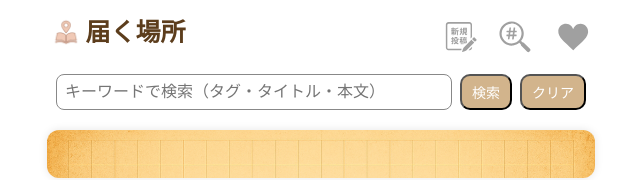
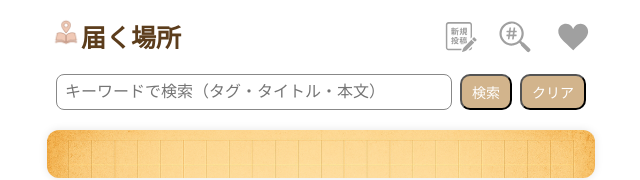
Before and after one commit to yujin-cliud/todoku-basho, a plain HTML site: page index.html in a window 1280 px wide. Shown: the top 180 px of the page, without its empty margins (319-959 px from the left). Drawn offline with Linux system fonts and the light colour scheme; no server answers; a web font is replaced by a local one.

Commit message:
タイトル位置修正

```diff
--- a/style.css
+++ b/style.css
@@ -615,7 +615,12 @@ form button:hover {
   background-color: #fff;
   padding: 1px 0; /* ← 上下のみ余白、左右はcontainerに任せる */
 }
-
+.app-title {
+  display: flex;
+  align-items: center;
+  font-size: 1.5em;
+  font-weight: bold;
+}
 .header-container {
   display: flex;
   align-items: center;
```
